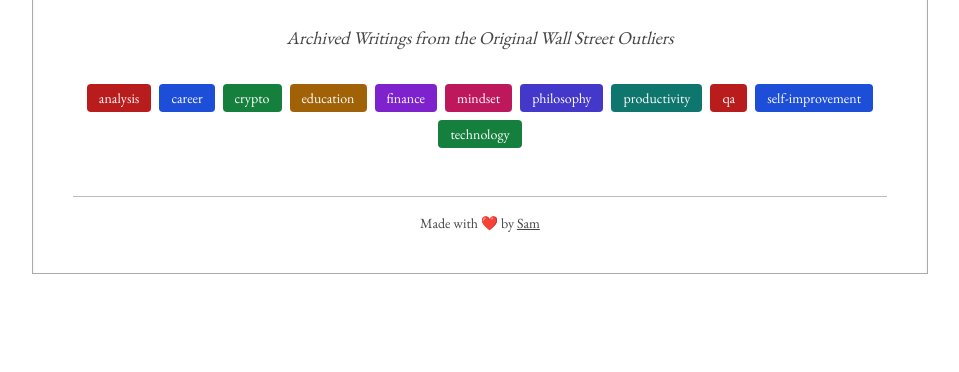
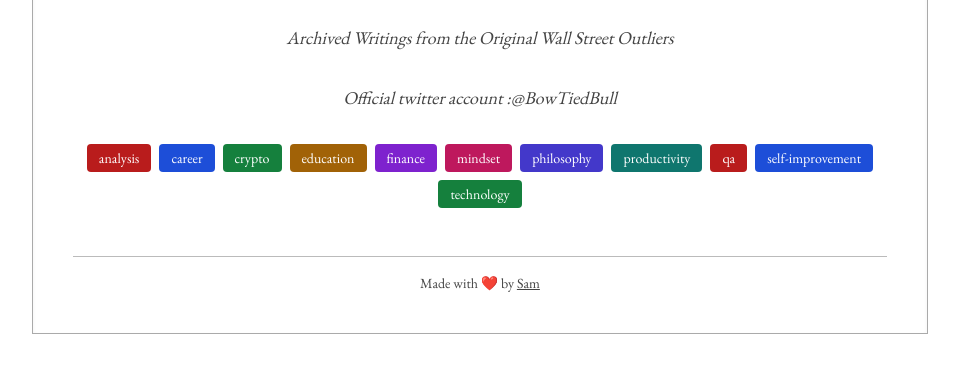
Before and after one commit to samrza/WallStreetPlayboys-Archive, a plain HTML site: page index.html in a window 1280 px wide. Shown: the part 158-530 px from the top of the page, without its empty margins (160-1119 px from the left). Drawn offline with nearby package versions, Linux system fonts and the light colour scheme.

Commit message:
edited internet  & microblog

```diff
--- a/index.html
+++ b/index.html
@@ -35,6 +35,11 @@
       <p class="text-center text-lg italic text-[#444] mt-2 mb-8">
         Archived Writings from the Original Wall Street Outliers
       </p>
+      <a href="https://x.com/BowTiedBull/"
+        ><p class="text-center text-lg italic text-[#444] mt-2 mb-8">
+          Official twitter account :@BowTiedBull
+        </p></a
+      >
 
       <div
         id="tag-filters"
```
